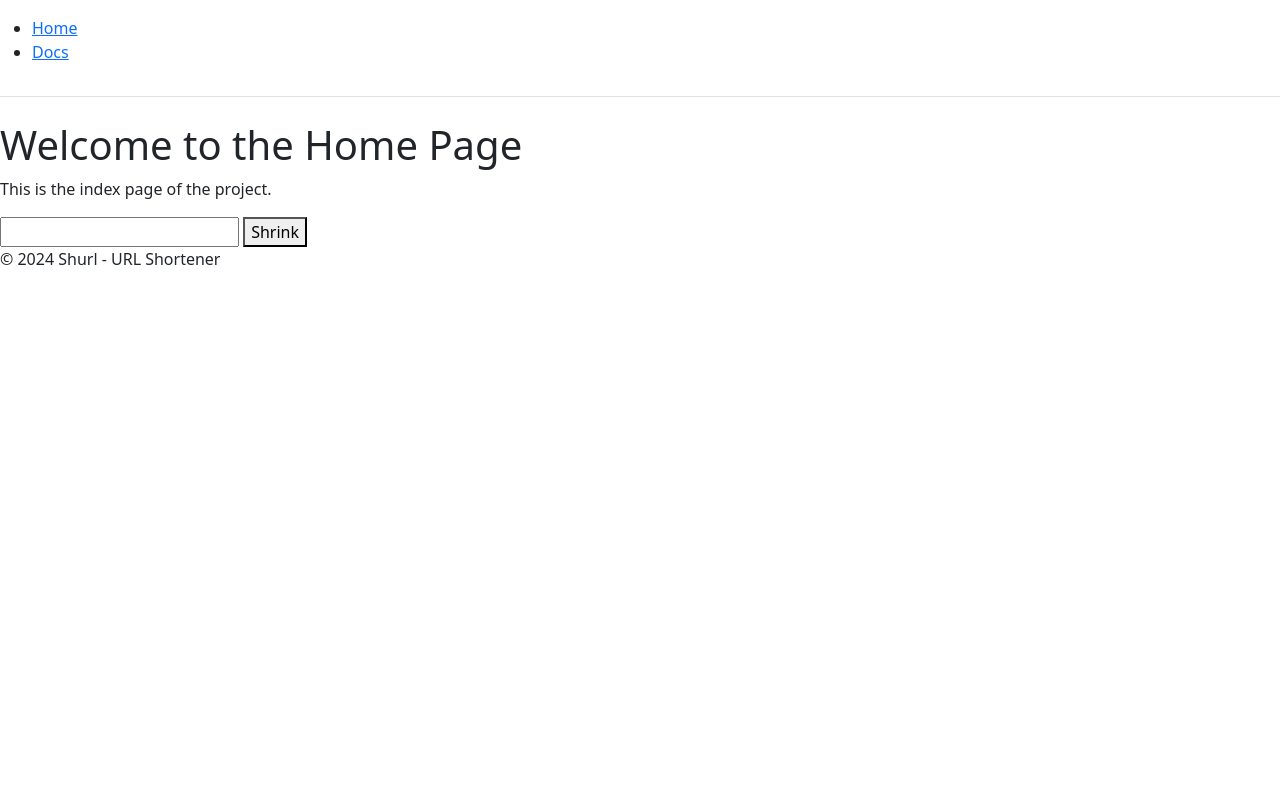
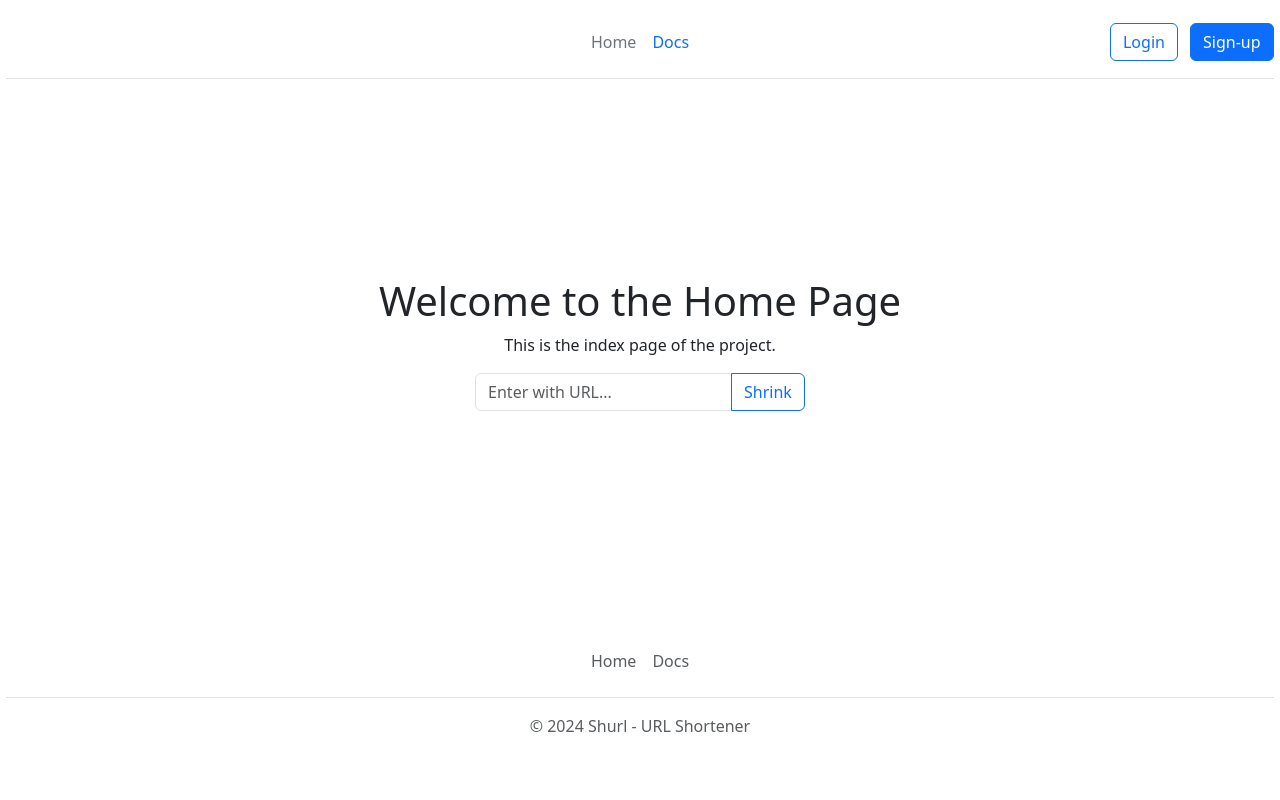
Before and after one commit to GuilhermeCAz/shurl_django, a Django app: page / in a window 1280 px wide. Run offline with Django 5.2, Linux system fonts and the light colour scheme; some libraries are stand-ins or nearby versions.

Commit message:
Frontend index.html

```diff
--- /dev/null
+++ b/app/static/css/main.css
@@ -0,0 +1,25 @@
+html,
+body {
+    margin: 0;
+    padding: 0;
+}
+
+html,
+body {
+    height: 100%;
+    width: 100%;
+}
+
+body {
+    padding: 0.5%;
+    display: flex;
+    flex-direction: column;
+    justify-content: space-between;
+}
+
+div.content {
+    display: flex;
+    flex-direction: column;
+    justify-content: center;
+    align-items: center;
+}
--- a/app/templates/app/base.html
+++ b/app/templates/app/base.html
@@ -7,14 +7,15 @@
     <meta name="description"
           content="A URL shortening application built with Django.">
     <meta name="keywords" content="URL shortener, shurl, Django, short URLs">
+    <link rel="stylesheet" href="{% static 'css/main.css' %}" />
     <title>
       {% block title %}
         shurl - URL shortener
       {% endblock title %}
     </title>
-    <link href="https://cdn.jsdelivr.net/npm/bootstrap@5.3.3/dist/css/bootstrap.min.css"
-          rel="stylesheet">
-    <link rel="stylesheet" href="{% static 'css/style.css' %}" />
+    {% load bootstrap5 %}
+    {% bootstrap_css %}
+    {% bootstrap_javascript %}
   </head>
   <body>
     {% include "app/includes/header.html" %}
@@ -23,6 +24,5 @@
       {% endblock content %}
     </div>
     {% include "app/includes/footer.html" %}
-    <script src="https://cdn.jsdelivr.net/npm/bootstrap@5.3.3/dist/js/bootstrap.bundle.min.js"></script>
   </body>
 </html>
--- a/app/templates/app/includes/footer.html
+++ b/app/templates/app/includes/footer.html
@@ -1,3 +1,11 @@
-<footer>
-  <p>© 2024 Shurl - URL Shortener</p>
+<footer class="py-3 my-4">
+  <ul class="nav justify-content-center border-bottom pb-3 mb-3">
+    <li class="nav-item">
+      <a href="{% url 'index' %}" class="nav-link px-2 text-body-secondary">Home</a>
+    </li>
+    <li class="nav-item">
+      <a href="{% url 'docs' %}" class="nav-link px-2 text-body-secondary">Docs</a>
+    </li>
+  </ul>
+  <p class="text-center text-body-secondary">© 2024 Shurl - URL Shortener</p>
 </footer>
--- a/app/templates/app/includes/header.html
+++ b/app/templates/app/includes/header.html
@@ -1,12 +1,21 @@
 <header class="d-flex flex-wrap align-items-center justify-content-center justify-content-md-between py-3 mb-4 border-bottom">
-  <nav>
-    <ul>
-      <li>
-        <a href="{% url 'index' %}">Home</a>
-      </li>
-      <li>
-        <a href="{% url 'docs' %}">Docs</a>
-      </li>
-    </ul>
-  </nav>
+  <div class="col-md-3 mb-2 mb-md-0">
+    <a class="d-inline-flex link-body-emphasis text-decoration-none">
+      <svg class="bi" width="40" height="32" role="img" aria-label="Bootstrap">
+        <use xlink:href="#bootstrap"></use>
+      </svg>
+    </a>
+  </div>
+  <ul class="nav col-12 col-md-auto mb-2 justify-content-center mb-md-0">
+    <li>
+      <a href="{% url 'index' %}" class="nav-link px-2 link-secondary">Home</a>
+    </li>
+    <li>
+      <a href="{% url 'docs' %}" class="nav-link px-2">Docs</a>
+    </li>
+  </ul>
+  <div class="col-md-3 text-end">
+    <button type="button" class="btn btn-outline-primary me-2">Login</button>
+    <button type="button" class="btn btn-primary">Sign-up</button>
+  </div>
 </header>
--- a/app/templates/app/index.html
+++ b/app/templates/app/index.html
@@ -6,7 +6,15 @@
   <h1>Welcome to the Home Page</h1>
   <p>This is the index page of the project.</p>
   <form action="" method="post">
-    <input type="url">
-    <button type="submit">Shrink</button>
+    <div class="input-group mb-3">
+      <input type="url"
+             class="form-control"
+             placeholder="Enter with URL..."
+             aria-label="Enter with URL..."
+             aria-describedby="button-addon2">
+      <button class="btn btn-outline-primary" type="button" id="button-addon2">
+        Shrink
+      </button>
+    </div>
   </form>
 {% endblock content %}
--- a/compose.yaml
+++ b/compose.yaml
@@ -14,7 +14,7 @@ services:
     build: .
     command: python manage.py runserver 0.0.0.0:${WEB_PORT}
     volumes:
-      - .:/code
+      - .:/app
     ports:
       - '${WEB_PORT}:8000'
     env_file:
--- a/pyproject.toml
+++ b/pyproject.toml
@@ -4,7 +4,7 @@ version = "1.0.0"
 readme = "README.md"
 requires-python = ">=3.12"
 authors = [{ "name" = "GuilhermeCAz" }]
-dependencies = ["django", "django-environ", "psycopg2-binary", "pyyaml"]
+dependencies = ["django", "django-environ", "psycopg2-binary", "pyyaml", "django-bootstrap-v5"]
 
 [project.optional-dependencies]
 dev = ["django-stubs", "djlint", "mypy", "pip-tools", "ruff"]
--- a/shurl_django/settings.py
+++ b/shurl_django/settings.py
@@ -41,6 +41,7 @@ INSTALLED_APPS = [
     'django.contrib.messages',
     'django.contrib.staticfiles',
     'app',
+    'bootstrap5'
 ]
 
 MIDDLEWARE = [
```
Also changed, not shown: requirements.txt (+10 -2 lines).
